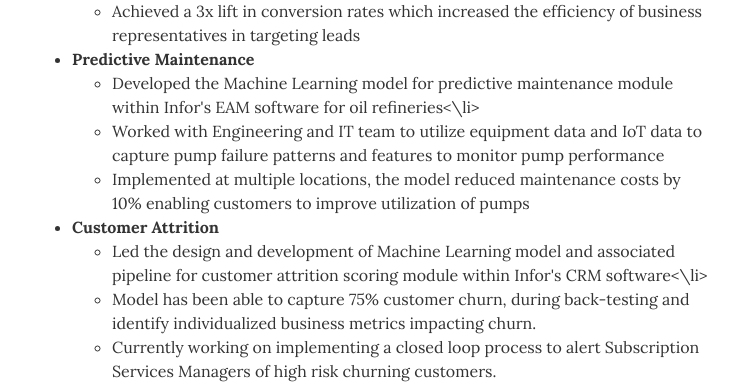
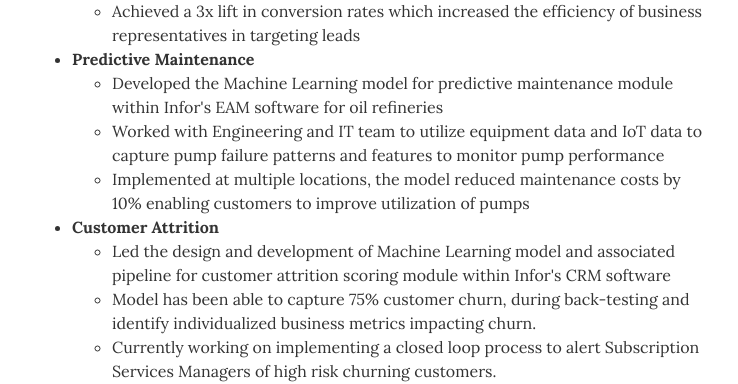
Before and after one commit to anirag/anirag.github.io, a Jekyll site: the page built from index.html, in a window 1280 px wide and 900 px high, scrolled down 772 px. Shown: the part 187-571 px from the top of the window, without its empty margins (268-1006 px from the left). Built offline with Jekyll 4.4.1, drawn with Linux system fonts in a browser that asks for light colours; Markdown is read by kramdown in place of the engine named in the settings.

```diff
--- a/_layouts/resume.html
+++ b/_layouts/resume.html
@@ -72,7 +72,7 @@
           <li><b>Predictive Maintenance</b>
             <ul>
               <li>Developed the Machine Learning model for predictive maintenance module within Infor's EAM software for
-                oil refineries<\li>
+                oil refineries</li>
               <li>Worked with Engineering and IT team to utilize equipment data and IoT data to capture pump failure
                 patterns and features to monitor pump performance</li>
               <li>Implemented at multiple locations, the model reduced maintenance costs by 10% enabling customers to
@@ -82,7 +82,7 @@
           <li><b>Customer Attrition</b>
             <ul>
               <li>Led the design and development of Machine Learning model and associated pipeline for customer
-                attrition scoring module within Infor's CRM software<\li>
+                attrition scoring module within Infor's CRM software</li>
               <li>Model has been able to capture 75% customer churn, during back-testing and identify individualized
                 business metrics impacting churn. </li>
               <li>Currently working on implementing a closed loop process to alert Subscription Services Managers of
```
Also changed, not shown: 1 other file.
